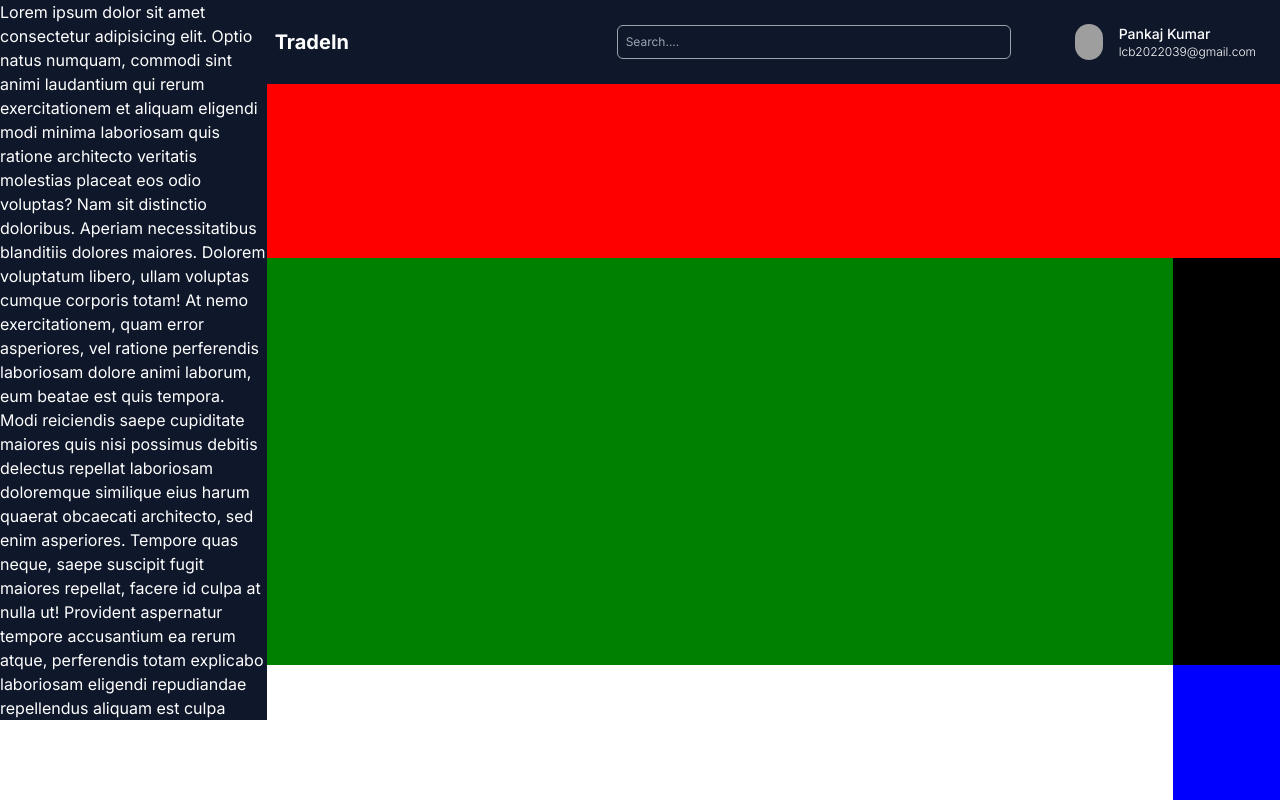
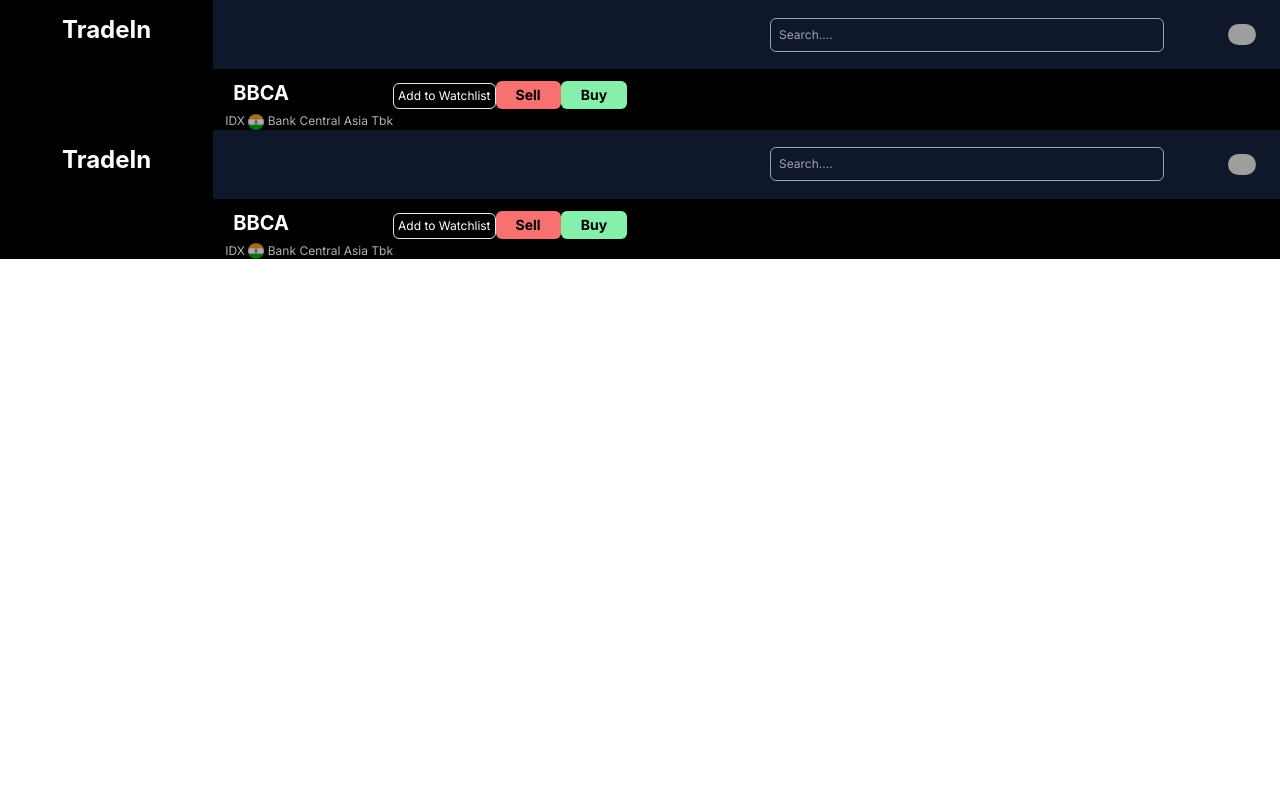
Before and after one commit to Radhey644/TradeIn, a Next.js app: page /test in a window 1280 px wide. Built offline with nearby package versions, Linux system fonts and the light colour scheme; grey boxes are pictures that could not be loaded.

Commit message:
Layout has been reverted to Flexbox.

```diff
--- /dev/null
+++ b/src/app/api/home/route.js
@@ -0,0 +1,4 @@
+import { NextResponse } from 'next/server'
+export const GET = () =>{
+    return NextResponse.json("hello home")
+}
--- a/src/app/globals.css
+++ b/src/app/globals.css
@@ -15,13 +15,3 @@
     --background-end-rgb: 0, 0, 0;
   }
 }
-
-body {
-  color: rgb(var(--foreground-rgb));
-  background: linear-gradient(
-      to bottom,
-      transparent,
-      rgb(var(--background-end-rgb))
-    )
-    rgb(var(--background-start-rgb));
-}
--- a/src/app/layout.tsx
+++ b/src/app/layout.tsx
@@ -2,8 +2,10 @@
 import "./globals.css";
 import type { Metadata } from "next";
 import { Inter } from "next/font/google";
-import Sidebar from "@/components/Sidebar";
 import Chakra from "@/components/Chakra";
+import Home from "@/components/Home";
+
+
 
 const inter = Inter({ subsets: ["latin"] });
 
@@ -21,8 +23,7 @@
     <html lang="en">
       <body className={inter.className}>
         <Chakra>
-          {/* <Navbar />
-        <Sidebar /> */}
+          <Home/>
         {children}
         </Chakra>
       </body>
--- a/src/app/page.tsx
+++ b/src/app/page.tsx
@@ -5,10 +5,6 @@
     <main>
     <link rel="stylesheet" href="https://cdnjs.cloudflare.com/ajax/libs/font-awesome/6.4.2/css/all.min.css" integrity="sha512-z3gLpd7yknf1YoNbCzqRKc4qyor8gaKU1qmn+CShxbuBusANI9QpRohGBreCFkKxLhei6S9CQXFEbbKuqLg0DA==" crossorigin="anonymous" referrerpolicy="no-referrer" />
 
-    <div>
-      This is homepage
-
-    </div>
     </main>
   )
 }
--- a/src/components/Home.css
+++ /dev/null
@@ -1,58 +0,0 @@
-.container {
-     display: grid;
-    grid-template-columns: 0.5fr 1.7fr 0.2fr;
-    grid-template-rows: 0.3fr 0.9fr 2.1fr 0.7fr;
-    /* gap: 20px 15px; */
-    grid-auto-flow: row;
-    grid-template-areas:
-      "Dashboard Navbar Navbar"
-      "Dashboard Stock-Details Stock-Details"
-      "Dashboard Stock-Chart List-of-LOT-"
-      ". StockDetails Techcnical-analysis";
-  }
-
-  .Navbar { grid-area: Navbar;
-
-}
-
-  .Dashboard { grid-area: Dashboard;
-
-}
-
-  .Stock-Details { grid-area: Stock-Details;
-    background:red; }
-
-  .Stock-Chart { grid-area: Stock-Chart;
-background: green; }
-
-  .List-of-LOT- { grid-area: List-of-LOT-;
-background: black; }
-
-  .StockDetails { grid-area: StockDetails; }
-
-  .Techcnical-analysis { grid-area: Techcnical-analysis;
-background: blue; }
-
-
-  html, body , .container {
-    height: 100%;
-    margin: 0;
-  }
-
-  /* For presentation only, no need to copy the code below */
-
-  .container * {
-
-    position: relative;
-  }
-
-  .container *:after {
-    position: absolute;
-    top: 0;
-    left: 0;
-    width: 100%;
-    height: 100%;
-    display: grid;
-    align-items: center;
-    justify-content: center;
-  }
--- a/src/components/Home.tsx
+++ b/src/components/Home.tsx
@@ -1,19 +1,25 @@
-import React from 'react'
-import './Home.css'
-import Navbar from './Navbar'
-import SideDashboard from './SideDashboard'
+import React from "react";
+import SideDashboard from "./SideDashboard";
+import Navbar from "./Navbar";
+import StockBar from "./StockBar";
+
 const Home = () => {
   return (
-    <div className="container">
-  <div className="Navbar"><Navbar/></div>
-  <div className="Dashboard"><SideDashboard/></div>
-  <div className="Stock-Details"></div>
-  <div className="Stock-Chart"></div>
-  <div className="List-of-LOT-"></div>
-  <div className="StockDetails"></div>
-  <div className="Techcnical-analysis"></div>
-</div>
-  )
-}
+    // this is the main container having both sides
+    <div className="flex flex-row bg-black">
+      {/* this is the left part of homepage */}
+      <div className="flex-none w-1/6">
+        <SideDashboard />
+      </div>
+      {/* this is the right part of homepage */}
+      <div className="flex-col flex-1">
 
-export default Home
+          <Navbar />
+          <StockBar/>
+
+      </div>
+    </div>
+  );
+};
+
+export default Home;
--- a/src/components/Navbar.tsx
+++ b/src/components/Navbar.tsx
@@ -1,15 +1,27 @@
+import { Spacer } from "@chakra-ui/react";
 import React from "react";
 
 const Navbar = () => {
   return (
-    <div className="overflow-x-hidden h-min">
+    <div className="overflow-x-hidden">
       <div className="flex flex-col sm:flex-row bg-slate-900 p-2 gap-4 text-white">
-        <div className="flex-shrink-0 font-bold text-xl text-center sm:text-left self-center">
+
+        {/* <div className="flex-shrink-0 font-bold text-xl text-center sm:text-left self-center">
           TradeIn
+        </div> */}
+          <div className="order-2 flex flex-col sm:flex-row p-1 h-1/2 justify-center items-center self-center border border-gray-400 rounded-md ml-1">
+          <input
+            type="text"
+            className="search-input bg-transparent text-white p-1  outline-none w-full sm:w-64 md:w-96 text-xs" // Adjusted padding and font size
+            placeholder="Search...."
+          />
+          {/* <button className="search-button bg-green-700 text-gray-700 border-0 rounded-md ml-2 cursor-pointer mt-2 sm:mt-0">
+            Search
+          </button> */}
         </div>
+        <Spacer/>
+        {/* Spacer for small screens */}
 
-        {/* Spacer for small screens */}
-        <div className="hidden sm:block flex-grow"></div>
 
         <div className="order-3 flex m-2 p-2 gap-4">
           <i
@@ -25,23 +37,14 @@
             src="https://i.pinimg.com/originals/1e/c4/62/1ec4624b6606c8c358e41c85ccdd20a9.jpg"
             alt=""
           />
-          <div className="flex flex-col relative -top-0.4 ">
+          {/* <div className="flex flex-col relative -top-0.4 ">
             <span className="font-medium text-sm">Pankaj Kumar</span>
             <span className="font-light text-xs">lcb2022039@gmail.com</span>
-          </div>
+          </div> */}
         </div>
 
         {/* Search bar */}
-        <div className="order-2 flex flex-col sm:flex-row p-1 h-1/2 justify-center items-center self-center border border-gray-400 rounded-md ml-1">
-          <input
-            type="text"
-            className="search-input bg-transparent text-white p-1  outline-none w-full sm:w-64 md:w-96 text-xs" // Adjusted padding and font size
-            placeholder="Search...."
-          />
-          {/* <button className="search-button bg-green-700 text-gray-700 border-0 rounded-md ml-2 cursor-pointer mt-2 sm:mt-0">
-            Search
-          </button> */}
-        </div>
+
       </div>
     </div>
   );
--- a/src/components/SideDashboard.tsx
+++ b/src/components/SideDashboard.tsx
@@ -1,23 +1,11 @@
+import { Heading, VStack } from '@chakra-ui/react'
 import React from 'react'
 
 const SideDashboard = () => {
   return (
-    <div className=" bg-slate-900 mt-0 xs:invisible text-white">
-    Lorem ipsum dolor sit amet consectetur adipisicing elit. Optio natus
-    numquam, commodi sint animi laudantium qui rerum exercitationem et aliquam
-    eligendi modi minima laboriosam quis ratione architecto veritatis
-    molestias placeat eos odio voluptas? Nam sit distinctio doloribus. Aperiam
-    necessitatibus blanditiis dolores maiores. Dolorem voluptatum libero,
-    ullam voluptas cumque corporis totam! At nemo exercitationem, quam error
-    asperiores, vel ratione perferendis laboriosam dolore animi laborum, eum
-    beatae est quis tempora. Modi reiciendis saepe cupiditate maiores quis
-    nisi possimus debitis delectus repellat laboriosam doloremque similique
-    eius harum quaerat obcaecati architecto, sed enim asperiores. Tempore quas
-    neque, saepe suscipit fugit maiores repellat, facere id culpa at nulla ut!
-    Provident aspernatur tempore accusantium ea rerum atque, perferendis totam
-    explicabo laboriosam eligendi repudiandae repellendus aliquam est culpa
-
-    </div>
+  <VStack className='text-white h-full' gap={2} pt={4}>
+  <Heading fontSize={"2xl"} className='font'>TradeIn</Heading>
+  </VStack>
   )
 }
 
--- a/src/components/Sidebar.tsx
+++ /dev/null
@@ -1,18 +0,0 @@
-"use client"
-import React, { useState } from "react";
-import SideDashboard from "./SideDashboard";
-import { useMediaQuery } from "@chakra-ui/react";
-import AppDrawer from "./AppDrawer";
-const Sidebar = () => {
-  const [isLargerThan800] = useMediaQuery('(min-width: 800px)')
-  return (
-    <>
-    {
-    isLargerThan800? <SideDashboard/> :  <AppDrawer/>
- }
-    </>
-
-  )
-}
-
-export default Sidebar;
--- a/src/components/StockBar.tsx
+++ b/src/components/StockBar.tsx
@@ -1,11 +1,33 @@
-import React from 'react'
+import { Heading, Spacer, VStack } from "@chakra-ui/react";
+import React from "react";
 
 const StockBar = () => {
   return (
-    <div>
+    <div className="flex-row p-3 text-white gap-4 flex-1">
+      <VStack className="float-left">
+        <Heading color={"white"} fontSize={"xl"} className="-left-12 relative">
+          BBCA
+        </Heading>
+        <span className="text-white opacity-70 text-xs">
+          IDX  <span className="">
+            <img
+              src="/flag.jpeg"
+              alt=""
+              className="w-4 h-4 rounded-full inline-block"
+            />
+          </span> Bank Central Asia Tbk
 
+        </span>
+      </VStack>
+
+      {/* this will be a group of buttons to sell and buy stocks */}
+      <div className="flex-row gap-2 flex-1 items-center">
+        <button className="bg-transparent divide-solid border px-1  py-1 rounded-md text-xs">Add to Watchlist</button>
+        <button className="bg-red-400 px-5 py-1 rounded-md text-black font-bold text-sm">Sell</button>
+         <button className="bg-green-300 px-5 py-1 rounded-md text-black font-bold text-sm">Buy</button>
+      </div>
     </div>
-  )
-}
+  );
+};
 
-export default StockBar
+export default StockBar;
```
Also changed, not shown: public/flag.jpeg (added), src/components/HomeChart.tsx (deleted), 1 other file (tests, documents, lock files or other folders).
